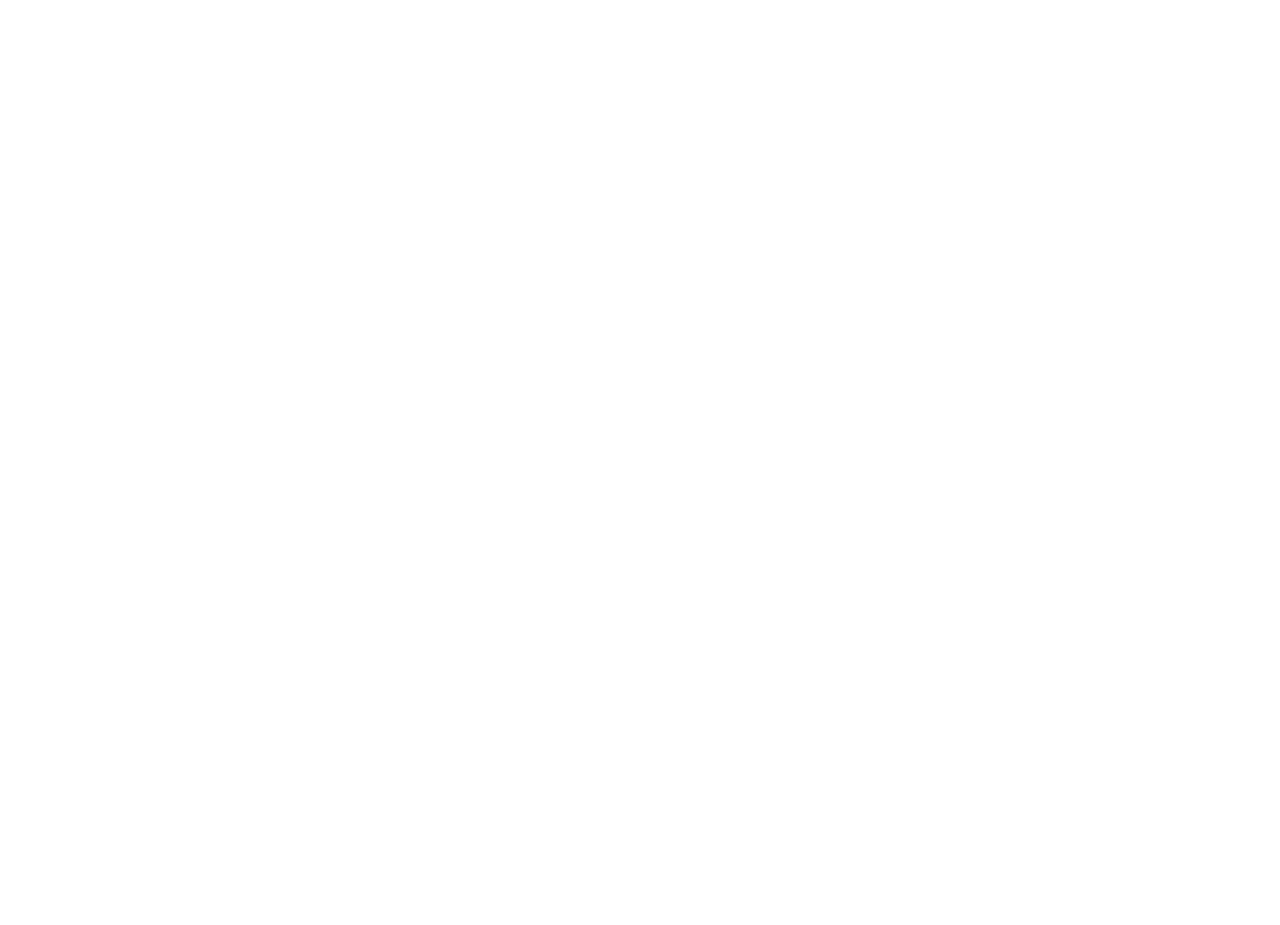
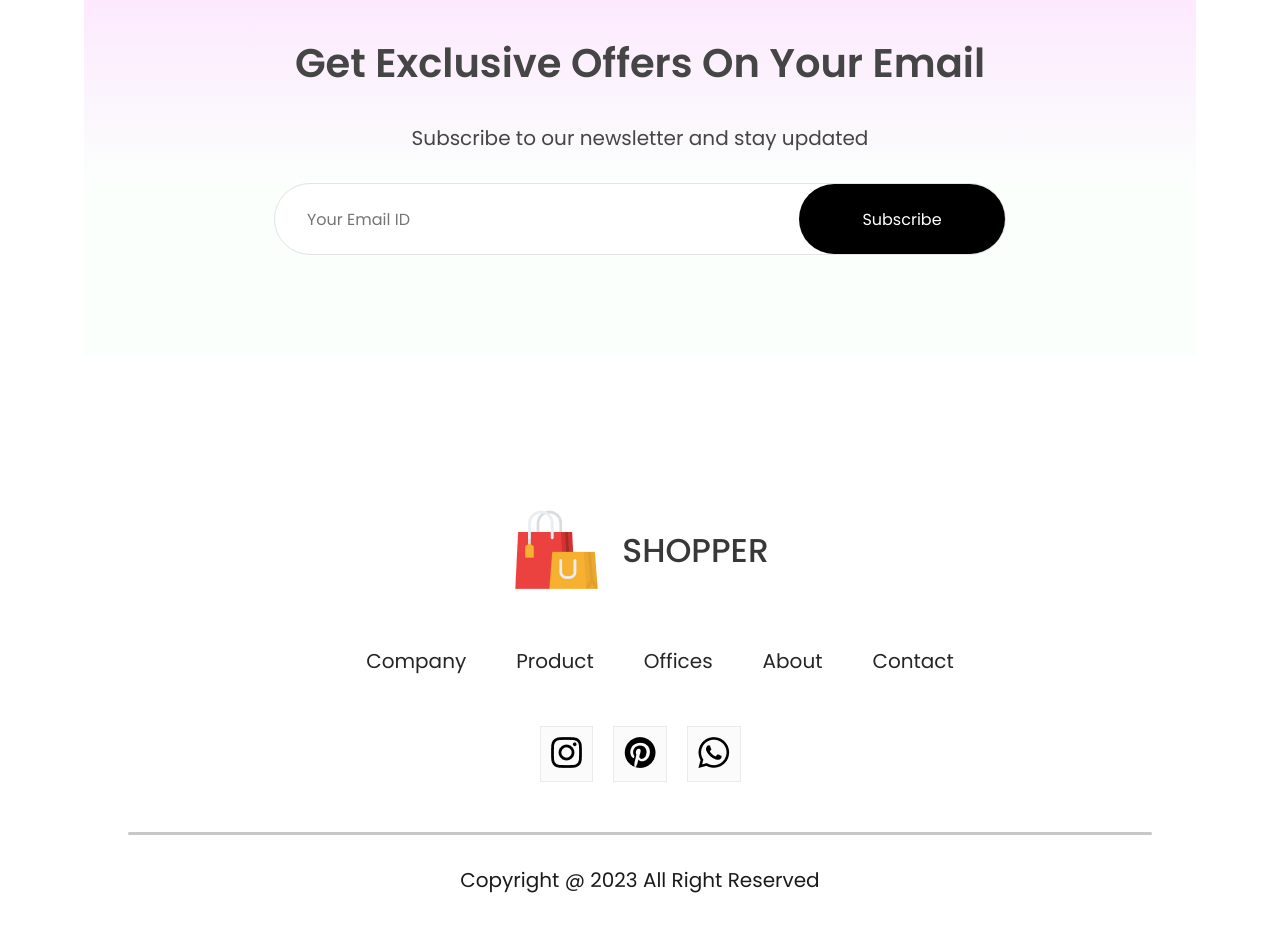
Before and after one commit to Anishpokhrel04/Shoppers, a React (Vite) app: page / in a window 1280 px wide. Shown: the part 3440-4365 px from the top of the page. Before the commit the page ends 3160 px from the top, so only its background shows below. Built offline with nearby package versions, Linux system fonts and the light colour scheme.

Commit message:
UI/UX of shop has been completed

```diff
--- a/src/App.css
+++ b/src/App.css
@@ -1,3 +1,6 @@
-body{
-  font-family: "poppins";
+@import url("https://fonts.googleapis.com/css2?family=Poppins:wght@400;500;600&display=swap");
+
+*{
+  margin: 0;
+  font-family: poppins;
 }
--- a/src/App.jsx
+++ b/src/App.jsx
@@ -1,3 +1,4 @@
+import "./App.css"
 import { BrowserRouter, Route, Routes } from "react-router-dom";
 import Navbar from "./Components/Navbar/Navbar";
 import Shop from "./Pages/Shop";
@@ -5,6 +6,7 @@
 import Product from "./Pages/Product";
 import Cart from "./Pages/Cart";
 import LoginSignup from "./Pages/LoginSignup";
+import Footer from "./Components/Footer/Footer";
 
 function App() {
   return (
@@ -23,6 +25,7 @@
           <Route path="/cart" element={<Cart />} />
           <Route path="/login" element={<LoginSignup />} />
         </Routes>
+        <Footer/>
       </BrowserRouter>
     </div>
   );
--- /dev/null
+++ b/src/Components/Footer/Footer.jsx
@@ -0,0 +1,41 @@
+import React from "react";
+import "./Footer.scss";
+import footer_logo from "../Assets/logo_big.png";
+import instagram_icon from "../Assets/instagram_icon.png";
+import pintester_icon from "../Assets/pintester_icon.png";
+import whatsapp_icon from "../Assets/whatsapp_icon.png";
+
+const Footer = () => {
+  return (
+    <div className="footer">
+      <div className="footer-logo">
+        <img src={footer_logo} alt="" />
+        <p>SHOPPER</p>
+      </div>
+      <ul className="footer-links">
+        <li>Company</li>
+        <li>Product</li>
+        <li>Offices</li>
+        <li>About</li>
+        <li>Contact</li>
+      </ul>
+      <div className="footer-social-icons">
+        <div className="footer-icons-container">
+          <img src={instagram_icon} alt="" />
+        </div>
+        <div className="footer-icons-container">
+          <img src={pintester_icon} alt="" />
+        </div>
+        <div className="footer-icons-container">
+          <img src={whatsapp_icon} alt="" />
+        </div>
+      </div>
+      <div className="footer-copyright">
+        <hr />
+        <p>Copyright @ 2023 All Right Reserved</p>
+      </div>
+    </div>
+  );
+};
+
+export default Footer;
--- /dev/null
+++ b/src/Components/Footer/Footer.scss
@@ -0,0 +1,62 @@
+.footer{
+  display: flex;
+  flex-direction: column;
+  justify-content: center;
+  align-items: center;
+  gap: 50px;
+  .footer-logo{
+    display: flex;
+    align-items: center;
+    gap: 20px;
+
+    p{
+      color: #383838;
+      font-size: 33px;
+      font-weight: 500;
+    }
+  }
+  .footer-links{
+    display: flex;
+    list-style: none;
+    gap: 50px;
+    color: #252525;
+    font-size: 20px;
+
+    li{
+      cursor: pointer;
+
+    }
+
+  }
+  .footer-social-icons{
+    display: flex;
+    gap: 20px;
+    .footer-icons-container{
+      padding: 10px;
+      padding-bottom: 6px;
+      background: #fbfbfb;
+      border: 1px solid #ebebeb;
+
+    }
+
+  }
+  .footer-copyright{
+    display: flex;
+    flex-direction: column;
+    align-items: center;
+    gap: 30px;
+    width: 100%;
+    margin-bottom: 30px;
+    color: #1a1a1a;
+    font-size: 20px;
+
+    hr{
+      width: 80%;
+      border: none;
+      border-radius: 10px;
+      height: 3px;
+      background: #c7c7c7;
+    }
+  }
+
+}
--- a/src/Components/NewCollection/NewCollection.scss
+++ b/src/Components/NewCollection/NewCollection.scss
@@ -1,11 +1,11 @@
-.new-collection{
+.new-collection {
   display: flex;
   flex-direction: column;
   align-items: center;
   gap: 10px;
-  height: 90vh;
+  margin-bottom: 100px;
 
-  h1{
+  h1 {
     color: #171717;
     font-size: 50px;
     font-weight: 600;
@@ -14,18 +14,15 @@
     align-items: center;
     justify-content: center;
     gap: 2px;
-
-
   }
-  hr{
+  hr {
     background: #252525;
     width: 200px;
     height: 6px;
     border-radius: 10px;
-
   }
 
-  .collections{
+  .collections {
     display: grid;
     grid-template-columns: 1fr 1fr 1fr 1fr;
     gap: 30px;
--- /dev/null
+++ b/src/Components/NewsLetter/NewsLetter.jsx
@@ -0,0 +1,17 @@
+import React from "react";
+import "./NewsLetter.scss";
+
+const NewsLetter = () => {
+  return (
+    <div className="newsletter">
+      <h1>Get Exclusive Offers On Your Email</h1>
+      <p>Subscribe to our newsletter and stay updated</p>
+      <div className="newsletter-div">
+        <input type="email" placeholder="Your Email ID" />
+        <button>Subscribe</button>
+      </div>
+    </div>
+  );
+};
+
+export default NewsLetter;
--- /dev/null
+++ b/src/Components/NewsLetter/NewsLetter.scss
@@ -0,0 +1,57 @@
+.newsletter{
+  width: 65%;
+  display: flex;
+  flex-direction: column;
+  align-items: center;
+  justify-content: center;
+  margin: auto;
+  margin-bottom: 150px;
+  background: linear-gradient(180deg, #fde1ff 0%, #e1ffea22 60%);
+  padding: 100px 140px;
+  gap: 30px;
+
+
+  h1{
+    color: #454545;
+    font-size: 40px;
+    font-weight: 600;
+  }
+
+  p{
+    color: #454545;
+    font-size: 20px;
+  }
+
+  .newsletter-div{
+    display: flex;
+    align-items: center;
+    justify-content: space-between;
+    background: white;
+    width: 730px;
+    height: 70px;
+    border-radius: 80px;
+    border: 1px solid #e3e3e3;
+
+    input{
+      width: 500px;
+      margin-left: 30px;
+      border: none;
+      outline: none;
+      color: #616161;
+      font-family: poppins;
+      font-size: 16px;
+    }
+
+    button{
+      width: 210px;
+      height: 70px;
+      border-radius: 80px;
+      background: black;
+      color: white;
+      font-size: 16px;
+      cursor: pointer;
+      border: none;
+      outline: none;
+    }
+  }
+}
--- a/src/Pages/Shop.jsx
+++ b/src/Pages/Shop.jsx
@@ -3,6 +3,7 @@
 import Popular from '../Components/Popular/Popular'
 import Offer from '../Components/Offers/Offer'
 import NewCollection from '../Components/NewCollection/NewCollection'
+import NewsLetter from '../Components/NewsLetter/NewsLetter'
 
 const Shop = () => {
   return (
@@ -11,6 +12,7 @@
       <Popular/>
       <Offer/>
       <NewCollection/>
+      <NewsLetter/>
     </div>
   )
 }
--- a/src/index.css
+++ b/src/index.css
@@ -5,5 +5,5 @@
 }
 
 .body {
-  font-family: "Poppins", sans-serif;
+  font-family: Poppins;
 }
```
Lines whose indentation alone changed are shown as unchanged.
